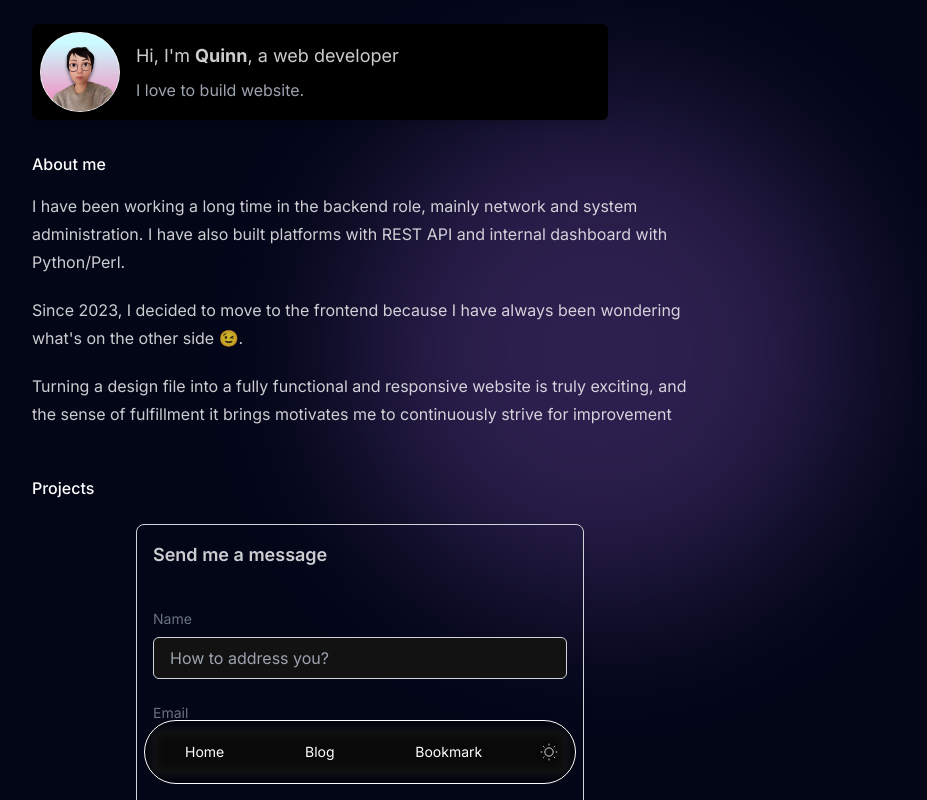
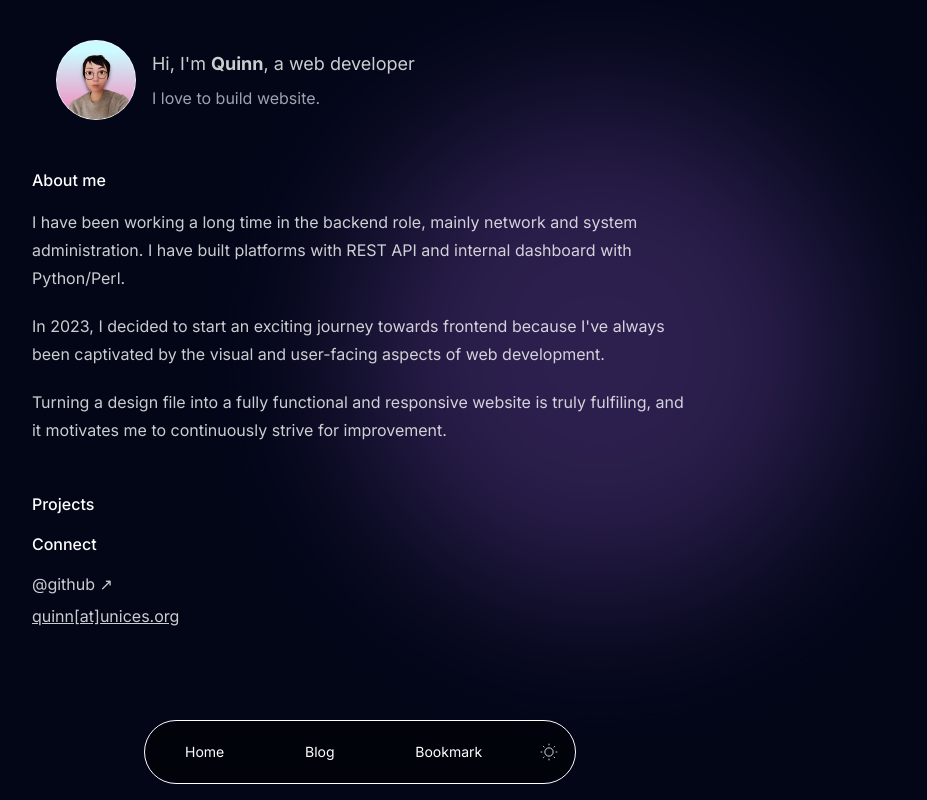
Before and after one commit to antlossway/mysite-nextjs-remote-mdx, a Next.js app: page / in a window 1280 px wide. Shown: the top 800 px of the page, without its empty margins (280-1207 px from the left). Built offline with nearby package versions, Linux system fonts and the light colour scheme.

Commit message:
change contactform to open dialog modal

```diff
--- a/src/app/page.js
+++ b/src/app/page.js
@@ -2,6 +2,8 @@ import Image from "next/image";
 import Introduction from "@/components/Introduction";
 import ContactForm from "@/components/ContactForm";
 import GradientTopRadient from "@/components/(decoration)/GradientTopRadient";
+import DialogContactForm from "@/components/DialogContactForm";
+import LinkToNewTab from "@/components/LinkToNewTab";
 
 export default function Home() {
   return (
@@ -12,30 +14,41 @@ export default function Home() {
         <Introduction width={80} height={80} />
 
         <div className="prose mt-8 dark:text-white/80">
+          {/* my story */}
+          <section>
             <h2 className="text-base font-medium dark:text-white">About me</h2>
             <p>
-            I have been working a long time in the backend role, mainly network
-            and system administration. I have also built platforms with REST API
-            and internal dashboard with Python/Perl.
+              I have been working a long time in the backend role, mainly
+              network and system administration. I have built platforms with
+              REST API and internal dashboard with Python/Perl.
             </p>
             <p>
-            Since 2023, I decided to move to the frontend because I have always
-            been wondering what's on the other side &#x1F609;.
+              In 2023, I decided to start an exciting journey towards frontend
+              because I've always been captivated by the visual and user-facing
+              aspects of web development.
             </p>
             <p>
-            Turning a design file into a fully functional and responsive website
-            is truly exciting, and the sense of fulfillment it brings motivates
-            me to continuously strive for improvement{" "}
+              Turning a design file into a fully functional and responsive
+              website is truly fulfiling, and it motivates me to continuously
+              strive for improvement.{" "}
             </p>
+          </section>
 
+          <section>
             <h2 className="mt-12 text-base font-medium dark:text-white">
               Projects
             </h2>
+          </section>
         </div>
-
-        <div className="mt-6 mb-24 ">
-          <ContactForm />
+        <section className="">
+          <h2 className="mb-4 text-base font-medium dark:text-white">
+            Connect
+          </h2>
+          <div className="flex flex-col gap-2">
+            <LinkToNewTab text="@github" url="https://github.com/antlossway" />
+            <DialogContactForm />
           </div>
+        </section>
       </main>
     </div>
   );
--- a/src/components/(decoration)/GradientBlog.jsx
+++ b/src/components/(decoration)/GradientBlog.jsx
@@ -4,7 +4,7 @@ const GradientBlog = () => {
   return (
     <div className="fixed left-0 top-0 -z-10 h-full w-full">
       <div
-        class="absolute top-0 z-[-2] h-screen w-screen bg-white  bg-[radial-gradient(100%_50%_at_50%_0%,rgba(0,163,255,0.13)_0,rgba(0,163,255,0)_50%,rgba(0,163,255,0)_100%)]
+        className="absolute top-0 z-[-2] h-screen w-screen bg-white  bg-[radial-gradient(100%_50%_at_50%_0%,rgba(0,163,255,0.13)_0,rgba(0,163,255,0)_50%,rgba(0,163,255,0)_100%)]
         dark:inset-0 dark:bg-slate-950
       dark:bg-[radial-gradient(circle_500px_at_50%_200px,#3e3e3e,transparent)]"
       ></div>
--- a/src/components/(decoration)/GradientTopRadient.jsx
+++ b/src/components/(decoration)/GradientTopRadient.jsx
@@ -9,9 +9,9 @@ const GradientTopRadient = () => {
       dark:bg-[radial-gradient(circle_500px_at_50%_200px,#3e3e3e,transparent)]"
       ></div> */}
 
-      <div class="absolute top-0 -z-10 h-full w-full bg-white dark:bg-slate-950">
+      <div className="absolute top-0 -z-10 h-full w-full bg-white dark:bg-slate-950">
         <div
-          class="absolute bottom-auto left-auto right-0 top-0 h-[500px] w-[500px] -translate-x-[30%] translate-y-[20%] rounded-full bg-[rgba(173,109,244,0.5)] opacity-50 blur-[80px]
+          className="absolute bottom-auto left-auto right-0 top-0 h-[500px] w-[500px] -translate-x-[30%] translate-y-[20%] rounded-full bg-[rgba(173,109,244,0.5)] opacity-50 blur-[80px]
         "
         ></div>
       </div>
--- a/src/components/ContactForm.jsx
+++ b/src/components/ContactForm.jsx
@@ -90,7 +90,7 @@ export default function ContactForm() {
   };
 
   return (
-    <div className="max-w-md mx-auto px-4 pt-4 border rounded-lg border-gray-300 shadow-md ">
+    <div className="max-w-md mx-auto px-4 pt-4 rounded-md shadow-md backdrop-blur-lg backdrop-brightness-150 ">
       <form
         onSubmit={handleSubmit}
         className="flex flex-col items-stretch gap-4"
--- /dev/null
+++ b/src/components/DialogContactForm.jsx
@@ -0,0 +1,44 @@
+"use client";
+
+import Image from "next/image";
+import ContactForm from "./ContactForm";
+
+const DialogContactForm = () => {
+  function openModal() {
+    const modal = document.querySelector("#dialog-contactform");
+    modal.showModal();
+  }
+
+  function closeModal() {
+    const modal = document.querySelector("#dialog-contactform");
+    modal.close();
+  }
+
+  return (
+    <>
+      <span
+        className="text-slate-600 dark:text-white/80 underline cursor-pointer
+          "
+        onClick={openModal}
+      >
+        quinn[at]unices.org
+      </span>
+      {/* popup for contact form */}
+      <dialog id="dialog-contactform" className="p-0 rounded-md">
+        <div className="relative ">
+          <ContactForm />
+
+          {/* close button */}
+          <button
+            className="absolute top-5 right-5 w-[16px] h-[16px]"
+            onClick={closeModal}
+          >
+            <Image src="/img/close.svg" alt="close" fill />
+          </button>
+        </div>
+      </dialog>
+    </>
+  );
+};
+
+export default DialogContactForm;
--- a/src/components/Introduction.jsx
+++ b/src/components/Introduction.jsx
@@ -4,8 +4,9 @@ import React from "react";
 export default function Introduction({ width = 64, height = 64 }) {
   return (
     <div
-      className="max-w-xl px-2 py-2 bg-transparent rounded-md shadow-md
-        flex flex-col sm:flex-row items-center gap-4 dark:bg-black"
+      className=" px-6 py-4
+        flex flex-col sm:flex-row items-center gap-4
+        "
     >
       <Image
         src="/img/avatar1.png"
--- a/src/components/LinkToNewTab.jsx
+++ b/src/components/LinkToNewTab.jsx
@@ -1,7 +1,17 @@
-import React from 'react'
+import React from "react";
 
-export default function LinkToNewTab({text, url}) {
+export default function LinkToNewTab({
+  text,
+  url,
+  textStyle = "text-slate-600 dark:text-white/80",
+}) {
   return (
-    <a href={url} target="_blank" className='text-purple-400 no-underline hover:underline-offset-2'>{text} &#8599;</a>
-  )
+    <a
+      href={url}
+      target="_blank"
+      className={`${textStyle} no-underline hover:underline-offset-2`}
+    >
+      {text} &#8599;
+    </a>
+  );
 }
```
Also changed, not shown: public/img/close.svg (added). Lines whose indentation alone changed are shown as unchanged.
